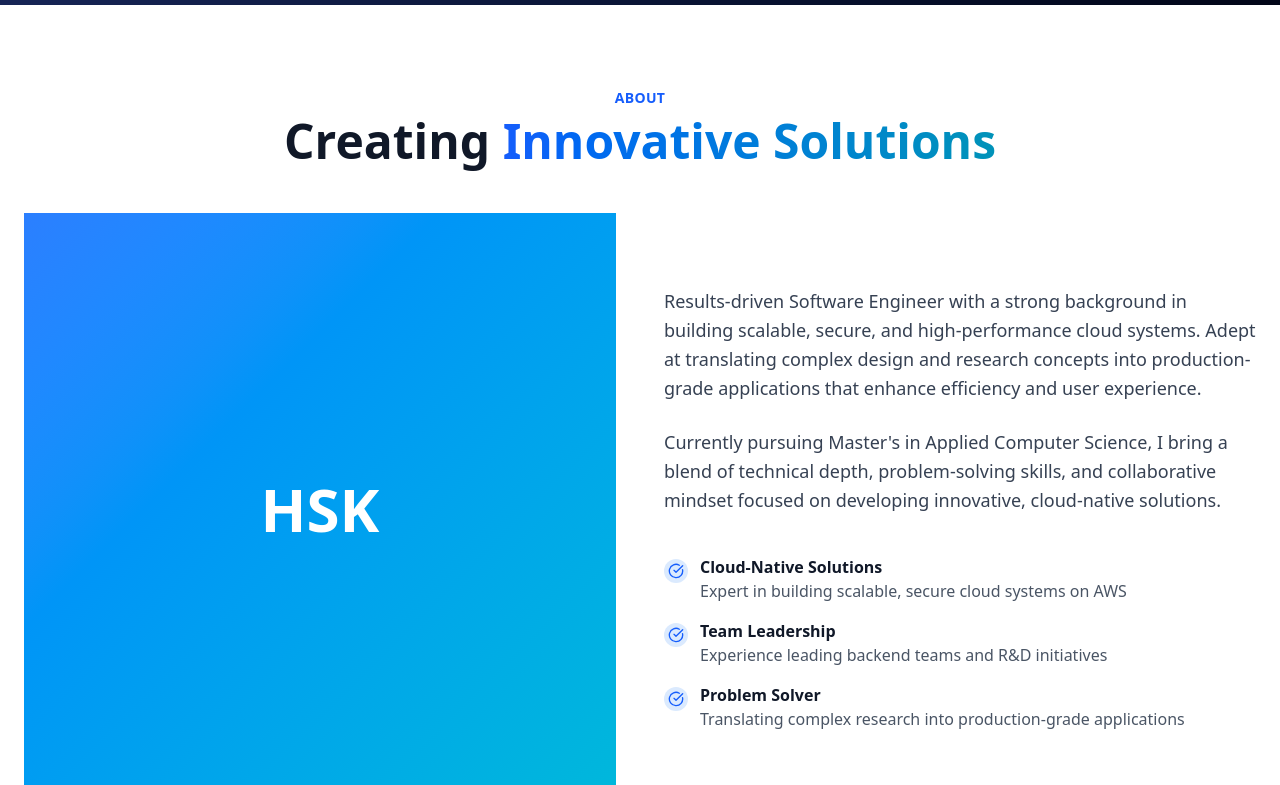
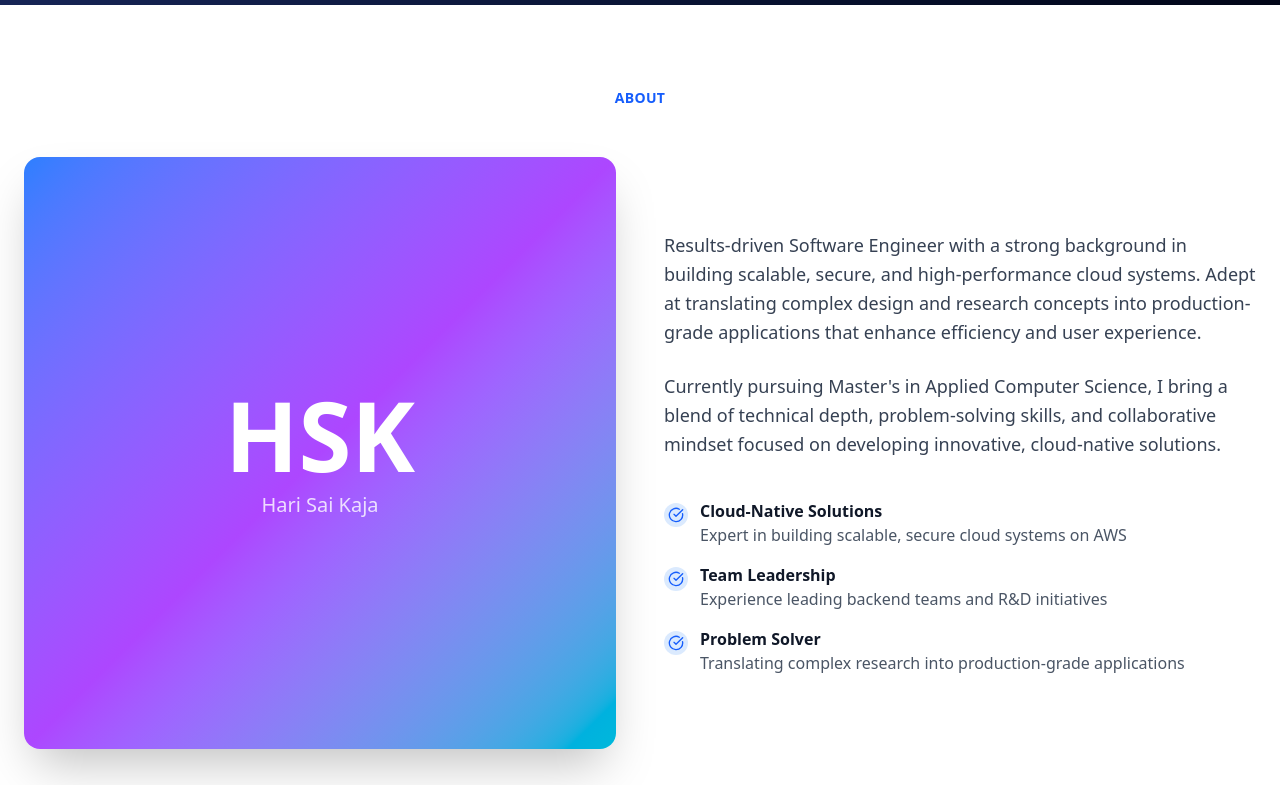
Before and after one commit to kajaharisai19/harisai_kaja, a React (Vite) app: page / in a window 1280 px wide. Shown: the part 795-1580 px from the top of the page. Built offline with nearby package versions, Linux system fonts and the light colour scheme; no server answers.

Commit message:
fix: removed profile pic

```diff
--- a/src/pages/About.tsx
+++ b/src/pages/About.tsx
@@ -44,29 +44,21 @@ export default function About() {
       <div className="max-w-7xl mx-auto">
         <div className="text-center mb-12">
           <span className="text-blue-600 font-semibold text-sm uppercase tracking-wide">About</span>
-          <h2 className="text-4xl md:text-5xl font-bold text-gray-900 mt-2 mb-4">
+          {/* <h2 className="text-4xl md:text-5xl font-bold text-gray-900 mt-2 mb-4">
             Creating{' '}
             <span className="bg-linear-to-r from-blue-600 to-cyan-600 bg-clip-text text-transparent">
               Innovative Solutions
             </span>
-          </h2>
+          </h2> */}
         </div>
 
         <div className="grid lg:grid-cols-2 gap-12 items-center mb-16">
-          {/* Left - Image */}
+          {/* Left - Image with Fallback */}
           <div className="relative">
-            <div className="aspect-square rounded-2xl overflow-hidden bg-linear-to-br from-blue-100 to-cyan-100">
-              <img
-                src="/profile.png"
-                alt="Hari Sai Kaja"
-                className="w-full h-full object-cover"
-                onError={(e) => {
-                  e.currentTarget.style.display = 'none'
-                }}
-              />
-              {/* Placeholder if image doesn't load */}
-              <div className="absolute inset-0 flex items-center justify-center bg-linear-to-br from-blue-500 to-cyan-500">
-                <span className="text-white text-6xl font-bold">HSK</span>
+            <div className="aspect-square rounded-2xl overflow-hidden bg-linear-to-br from-blue-500 via-purple-500 to-cyan-500 flex items-center justify-center shadow-2xl">
+              <div className="text-center">
+                <span className="text-white text-8xl font-bold block mb-2">HSK</span>
+                <span className="text-white/80 text-xl">Hari Sai Kaja</span>
               </div>
             </div>
             <div className="absolute -bottom-6 -right-6 w-72 h-72 bg-blue-500/10 rounded-full blur-3xl -z-10"></div>
```
